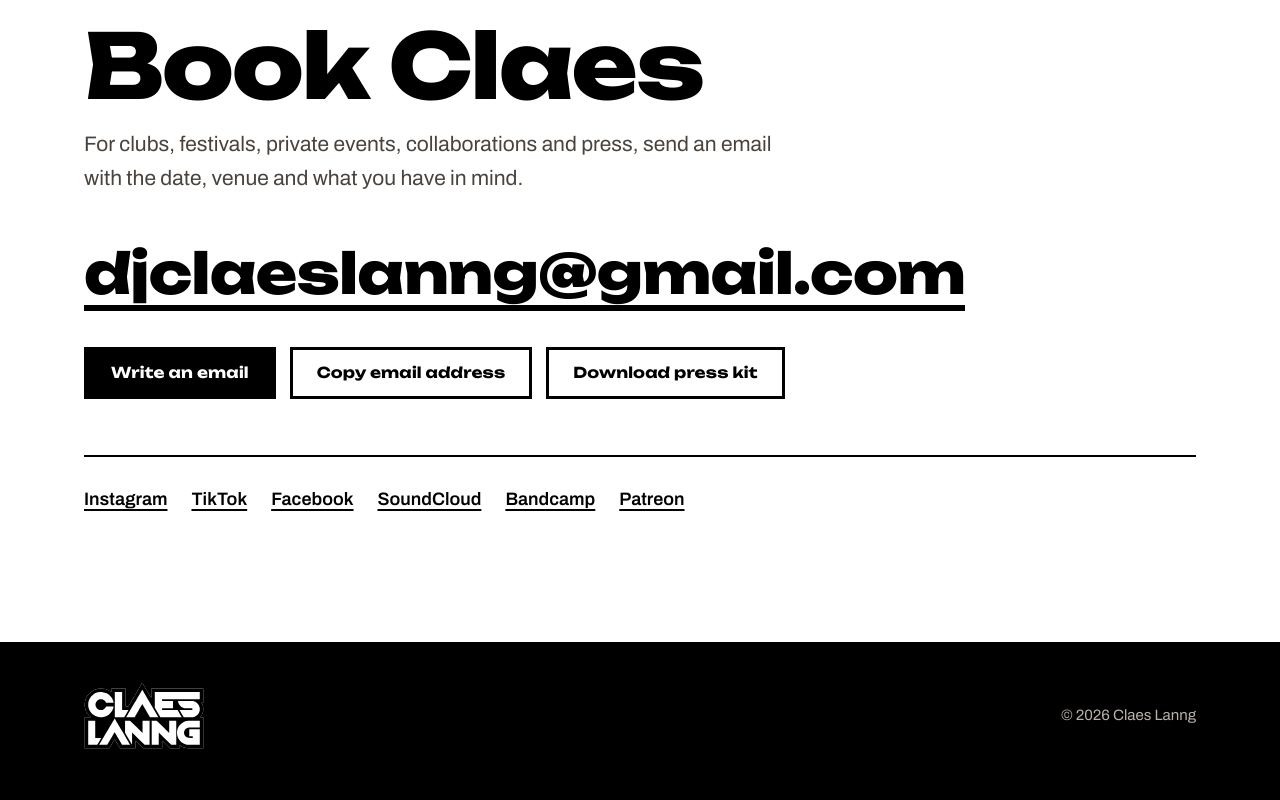
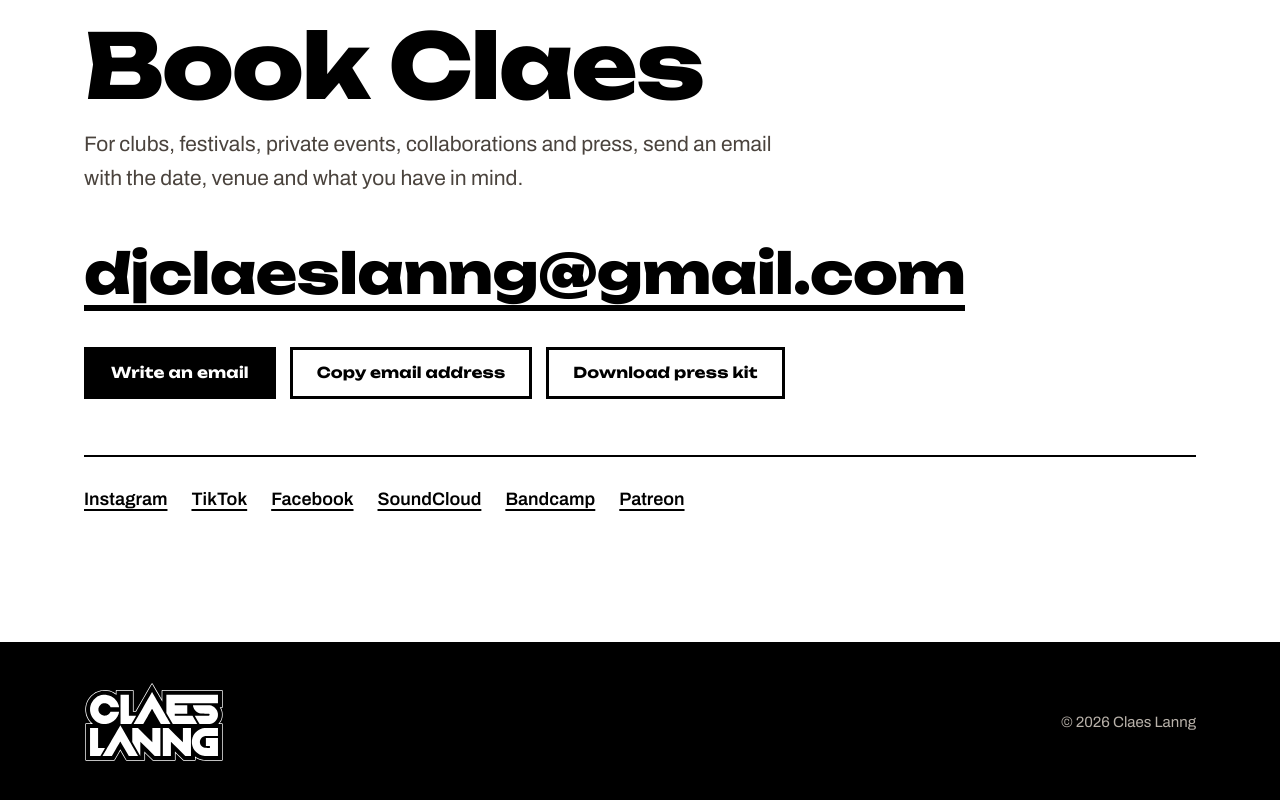
Before and after one commit to claeslanng/claeslanng.com, a plain HTML site: page index.html in a window 1280 px wide. Shown: the part 3583-4383 px from the top of the page. Drawn offline with Linux system fonts and the light colour scheme.

Commit message:
White-outlined logo in footer and 404; no bottom bounce on iPhone; email fits one line on phones
Co-Authored-By: Claude Opus 5.5 <noreply@anthropic.com>
Claude-Session: https://claude.ai/code/session_01PC7LNHU5T9G55f22frzpxf

```diff
--- a/index.html
+++ b/index.html
@@ -2,7 +2,7 @@
 <html lang="en">
 <head>
 <meta charset="utf-8">
-<meta name="viewport" content="width=device-width, initial-scale=1">
+<meta name="viewport" content="width=device-width, initial-scale=1, viewport-fit=cover">
 <title>Claes Lanng: open-format DJ &amp; producer from Copenhagen</title>
 <meta name="description" content="Claes Lanng is a Danish open-format DJ and producer based in Copenhagen. Listen to his remixes, mashups and originals, and book him for your club, festival or event.">
 <meta property="og:title" content="Claes Lanng: DJ &amp; producer">
@@ -36,7 +36,7 @@
 }
 
 * { box-sizing: border-box; }
-html { scroll-behavior: smooth; -webkit-text-size-adjust: 100%; }
+html { scroll-behavior: smooth; -webkit-text-size-adjust: 100%; overscroll-behavior-y: none; background: var(--black); }
 @media (prefers-reduced-motion: reduce) { html { scroll-behavior: auto; } }
 body { margin: 0; background: var(--black); color: var(--white); font: 400 18px/1.6 var(--body); -webkit-font-smoothing: antialiased; }
 a { color: inherit; }
@@ -144,7 +144,7 @@ h2 { font: 800 clamp(40px, 7vw, 96px)/0.95 var(--display); letter-spacing: -0.02
 #booking { background: var(--white); color: var(--black); }
 #booking .lead { color: #4A433D; }
 .email {
-  display: inline-block; font: 800 clamp(24px, 4.4vw, 56px)/1.1 var(--display); letter-spacing: -0.01em;
+  display: inline-block; font: 800 clamp(17px, 5.1vw, 56px)/1.1 var(--display); letter-spacing: -0.01em;
   color: var(--black); text-decoration: none; overflow-wrap: anywhere; border-bottom: 6px solid var(--black);
 }
 .email:hover { border-bottom-color: var(--amber); }
@@ -158,9 +158,9 @@ h2 { font: 800 clamp(40px, 7vw, 96px)/0.95 var(--display); letter-spacing: -0.02
 .socials a { font-weight: 600; text-decoration-thickness: 1.5px; text-underline-offset: 4px; }
 
 /* Footer */
-.site-footer { padding: 40px 0; color: var(--fog); font-size: 15px; }
+.site-footer { padding: 40px 0 calc(40px + env(safe-area-inset-bottom)); color: var(--fog); font-size: 15px; }
 .site-footer .wrap { display: flex; flex-wrap: wrap; justify-content: space-between; align-items: center; gap: 18px 32px; }
-.site-footer img { width: 120px; }
+.site-footer img { width: 140px; }
 
 @media (max-width: 860px) {
   .site-header nav a.hide-sm { display: none; }
@@ -306,7 +306,7 @@ h2 { font: 800 clamp(40px, 7vw, 96px)/0.95 var(--display); letter-spacing: -0.02
 
 <footer class="site-footer">
   <div class="wrap">
-    <img src="assets/logo-original.svg" width="120" height="68" alt="Claes Lanng">
+    <img src="assets/logo-rim.svg" width="140" height="80" alt="Claes Lanng">
     <span>© 2026 Claes Lanng</span>
   </div>
 </footer>
```
Also changed, not shown: 404.html (+2 -1 lines).
